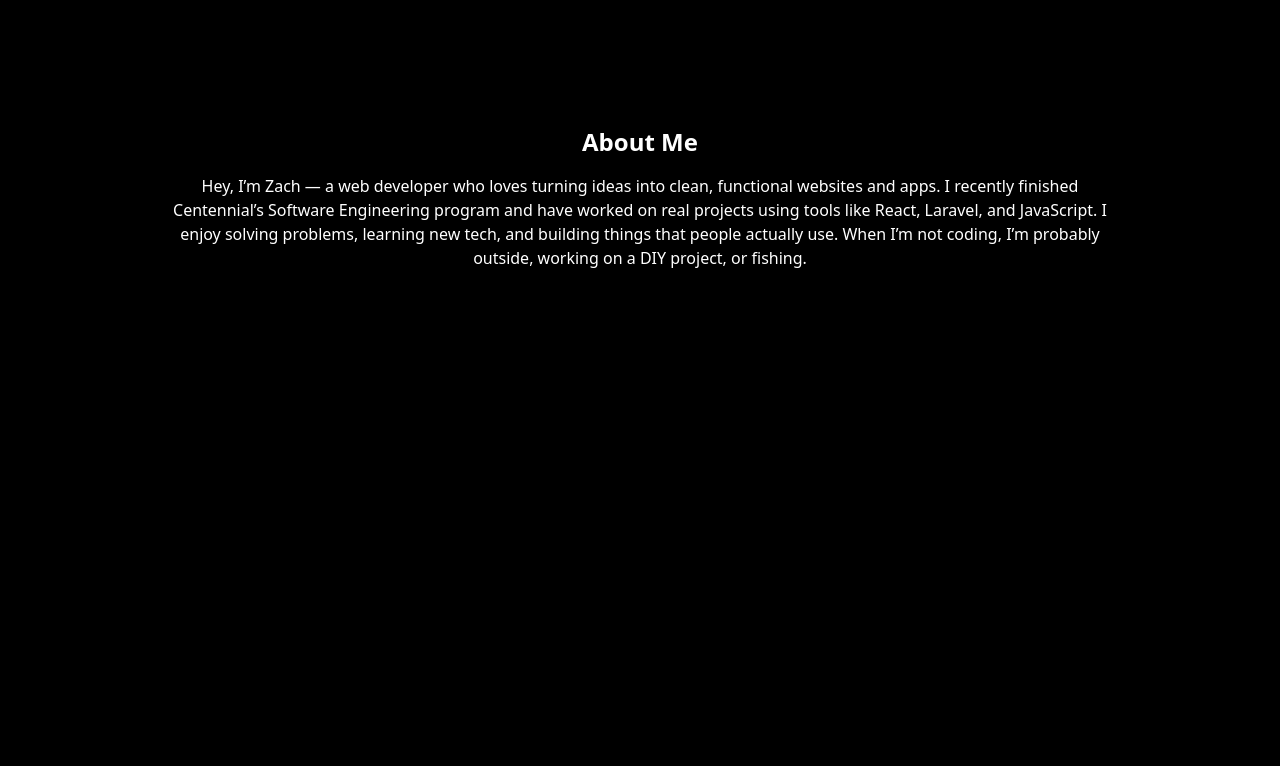
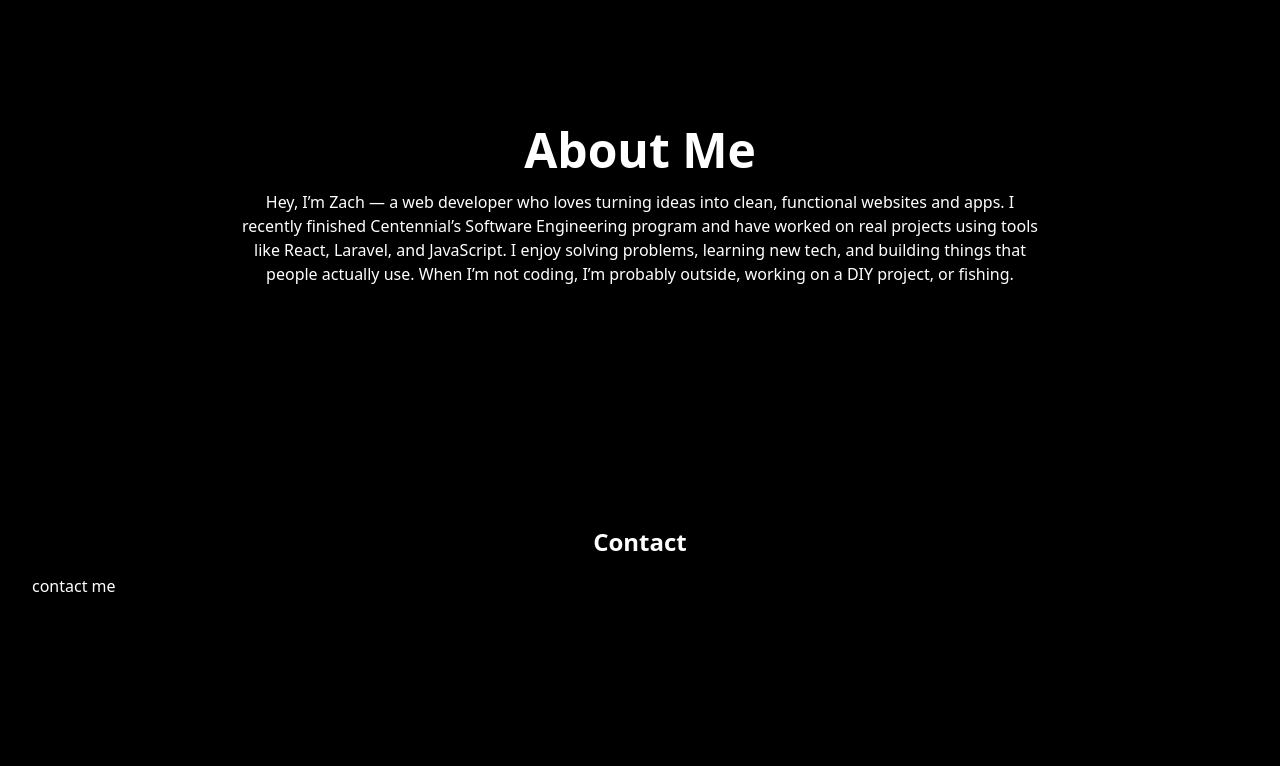
Before and after one commit to zacherycardoza/PortfolioSite, a Next.js app: page / in a window 1280 px wide. Shown: the part 3234-4000 px from the top of the page. Built offline with nearby package versions, Linux system fonts and the light colour scheme.

Commit message:
About Section changes

```diff
--- a/components/About.js
+++ b/components/About.js
@@ -2,11 +2,13 @@ export default function About() {
   return (
     <section
       id="about-section"
-      className="p-8 min-h-dvh scroll-mt-[4rem] text-center"
+      className="p-8 min-h-[400px] scroll-mt-[4rem] text-center"
     >
-      <h3 className="text-2xl font-semibold mb-4 text-center">About Me</h3>
+      <h3 className="px-8 text-5xl font-semibold mb-4 text-center">
+        <span className="">About Me</span>
+      </h3>
       <div className="flex">
-        <div className="basis-1/3"></div>
+        <div className="basis-2/3"></div>
         <p>
           Hey, I’m Zach — a web developer who loves turning ideas into clean,
           functional websites and apps. I recently finished Centennial’s
@@ -16,7 +18,7 @@ export default function About() {
           I’m not coding, I’m probably outside, working on a DIY project, or
           fishing.
         </p>
-        <div className="basis-1/3"></div>
+        <div className="basis-2/3"></div>
       </div>
     </section>
   );
```
